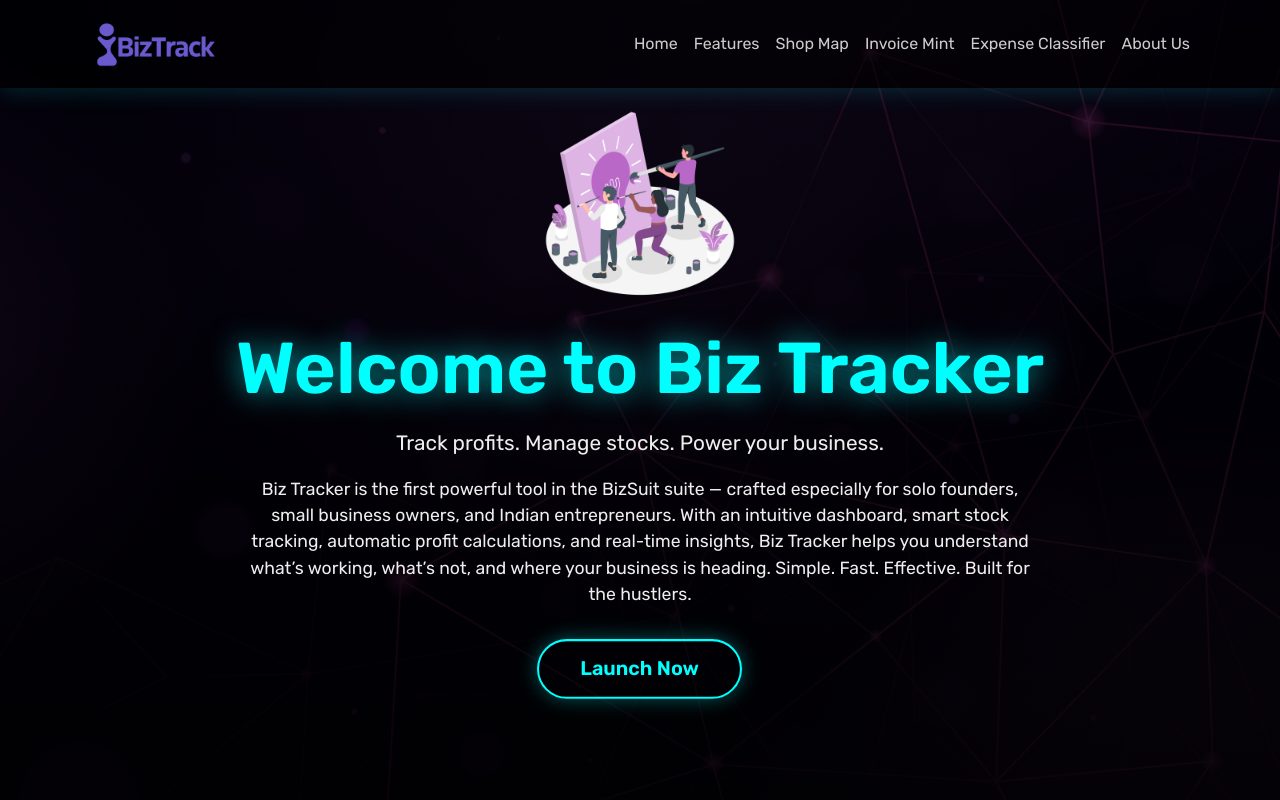
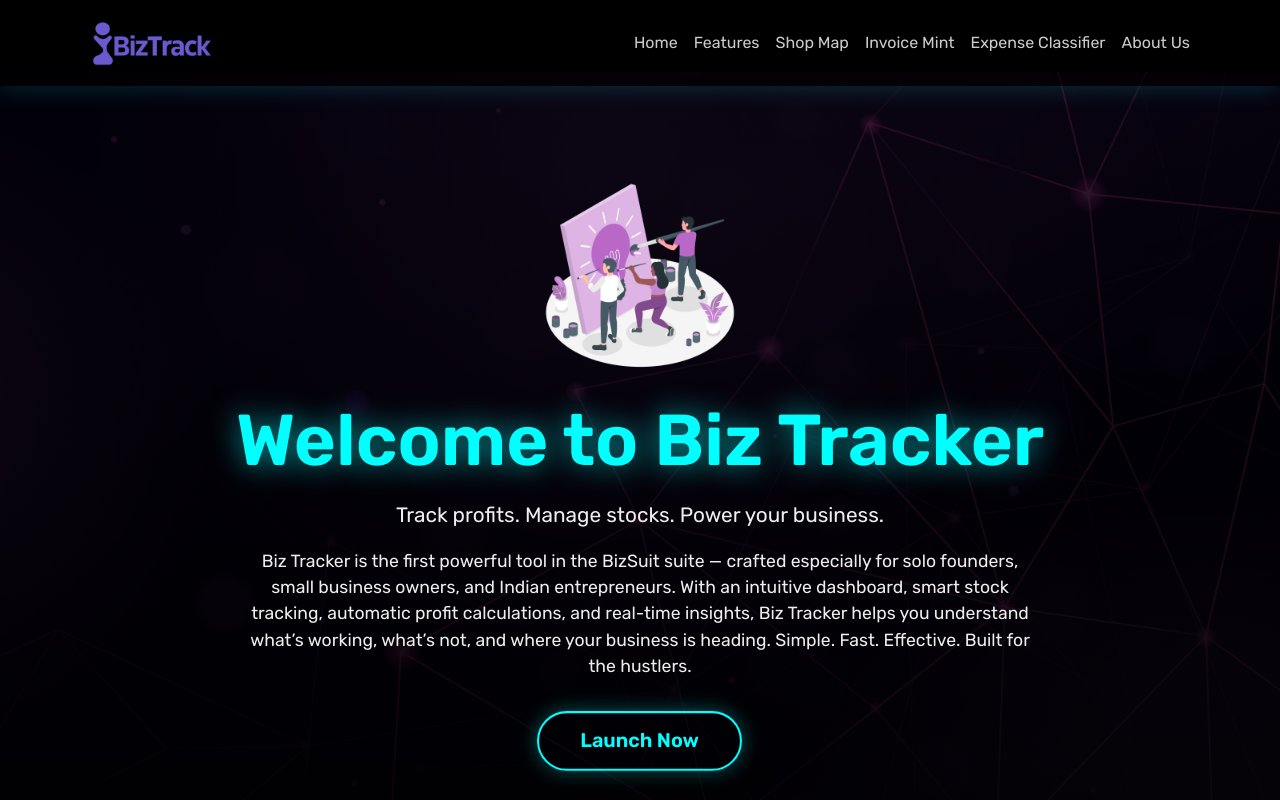
Before and after one commit to wecoded-dev/BizScanner, a plain HTML site: page index.html in a window 1280 px wide. Shown: the top 800 px of the page. Drawn offline with nearby package versions, Linux system fonts and the light colour scheme.

Commit message:
Update index.html code

```diff
--- a/index.html
+++ b/index.html
@@ -164,7 +164,7 @@
 </head>
 <body>
 <nav class="navbar navbar-expand-lg navbar-dark fixed-top animate__animated animate__fadeInDown">
-  <div class="container"> &nbsp;  <br> &nbsp;  <br> &nbsp;  <br>
+  <div class="container">
     <a class="navbar-brand" href="#"><img src="logo.png" alt="logo" height="60"></a>
     <button class="navbar-toggler" type="button" data-bs-toggle="collapse" data-bs-target="#navbarNav">
       <span class="navbar-toggler-icon"></span>
@@ -180,7 +180,7 @@
       </ul>
     </div>
   </div>
-</nav>
+</nav>   &nbsp;  <br> &nbsp;  <br> &nbsp;  <br>
 <section class="hero">
   <div class="hero-content container animate__animated animate__fadeInUp">
     <img src="Collab-amico.png" class="mb-4" height="200" width="200" alt="Collab Illustration">
```
